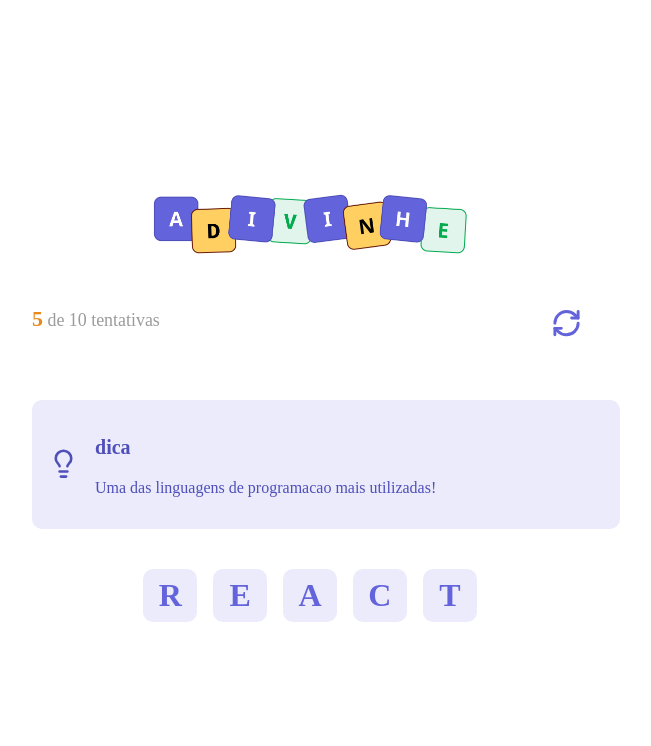
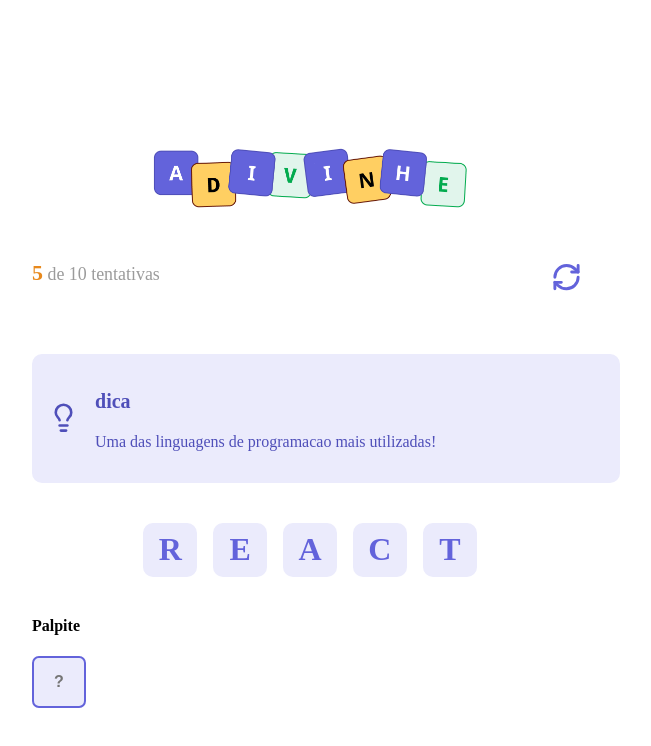
Before and after one commit to palhetabraian/Adivinhe, a React (Vite) app: page / in a window 1280 px wide. Shown: the top 746 px of the page, without its empty margins (330-981 px from the left). Built offline with nearby package versions, Linux system fonts and the light colour scheme; the HTML template or start-up script is replaced by a standard one.

Commit message:
feat: Adiciona componente Input e integra ao App com estilo correspondente

```diff
--- a/src/App.tsx
+++ b/src/App.tsx
@@ -3,6 +3,7 @@
 import { Header } from './components/Header';
 import { Tip } from './components/Tip';
 import { Letter } from './components/Letter';
+import { Input } from './components/Input';
 
 export default function App() {
   function handleRestartGame() {
@@ -21,6 +22,12 @@
           <Letter value="c" />
           <Letter value="t" />
         </div>
+
+        <h4>Palpite</h4>
+
+        <div>
+          <Input autoFocus maxLength={1} placeholder="?" />
+        </div>
       </main>
     </div>
   );
--- /dev/null
+++ b/src/components/Input/index.tsx
@@ -0,0 +1,7 @@
+import styles from './styles.module.css';
+
+type Props = React.ComponentProps<'input'>;
+
+export function Input({ ...rest }: Props) {
+  return <input type="text" className={styles.input} {...rest} />;
+}
--- /dev/null
+++ b/src/components/Input/styles.module.css
@@ -0,0 +1,16 @@
+.input {
+  width: 2.87rem;
+  height: 2.87rem;
+  border-radius: 0.43rem;
+
+  background-color: #ebebfc;
+  border: 2px solid #6363db;
+  color: #6363db;
+
+  text-transform: uppercase;
+  text-align: center;
+  font-size: 1rem;
+  font-weight: 700;
+
+  outline: none;
+}
--- a/src/global.css
+++ b/src/global.css
@@ -11,7 +11,12 @@
 body {
   background-color: #f5f5fa;
 
-  font-family: 'Cairo', sans-serif;
+  font-family: 'Noto Sans', sans-serif;
+  font-optical-sizing: auto;
+}
+
+input {
+  font-family: 'Noto Sans', sans-serif;
   font-optical-sizing: auto;
 }
 
```
